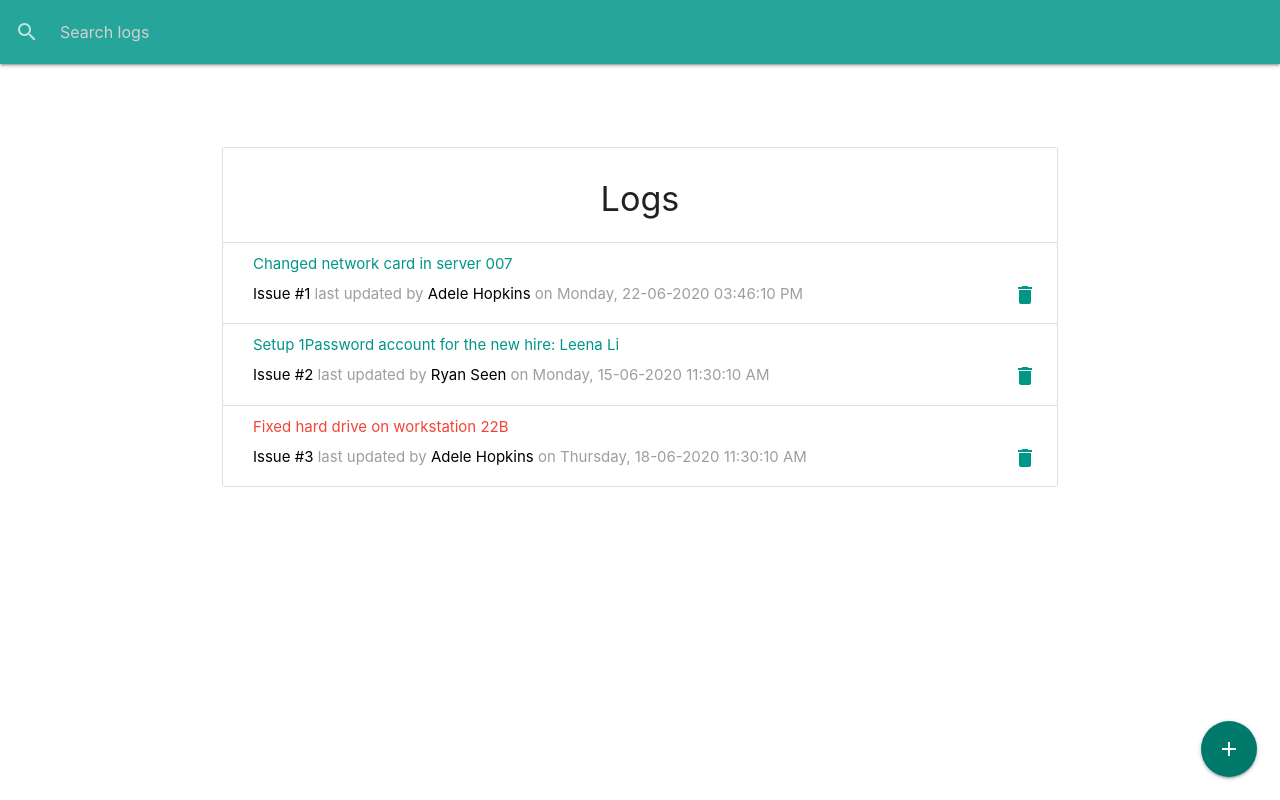
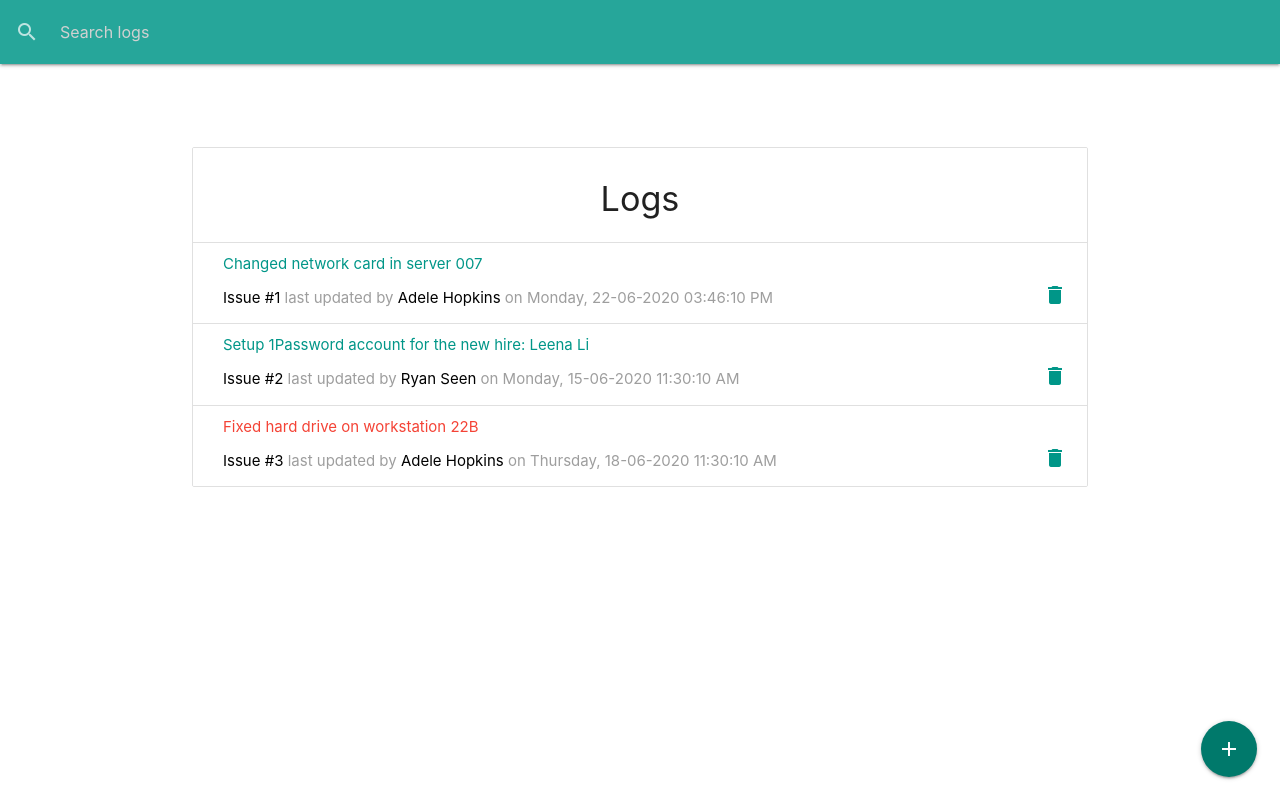
Before and after one commit to janevalencia/react-redux, a React (Create React App) app: page / in a window 1280 px wide. Built offline with nearby package versions, Linux system fonts and the light colour scheme; data requests are answered from the project's data file.

Commit message:
Fix the vertical alignment of log-item for smaller devices

```diff
--- a/src/App.scss
+++ b/src/App.scss
@@ -17,7 +17,7 @@ a {
 .container {
     max-width: 1020px;
     margin: 0 auto;
-    padding: 2rem;
+    padding: 2rem 0;
 }
 
 .grid {
@@ -34,4 +34,8 @@ a {
   &__justify-between {
     justify-content: space-between;
   }
+
+  &__align-center {
+    align-items: center;
+  }
 }
--- a/src/components/logs/LogItem.js
+++ b/src/components/logs/LogItem.js
@@ -17,7 +17,7 @@ const LogItem = ({ log }) => {
           {message}
         </a>
 
-        <div className="flex-row flex__justify-between">
+        <div className="flex-row flex__justify-between flex__align-center">
             <span className="grey-text">
                 <span className="black-text">Issue #{id}</span> last updated by {` `}
                 <span className="black-text">{tech}</span> on {` `}
```
